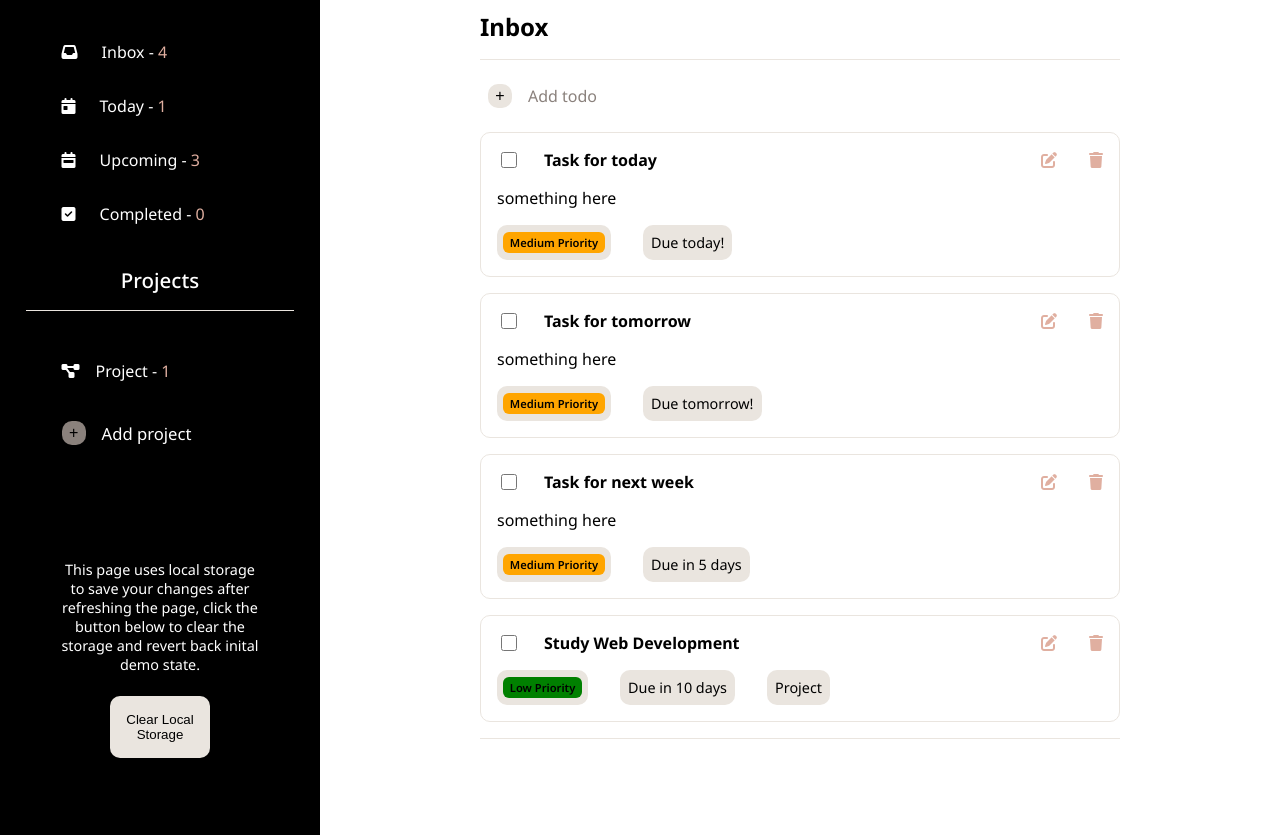
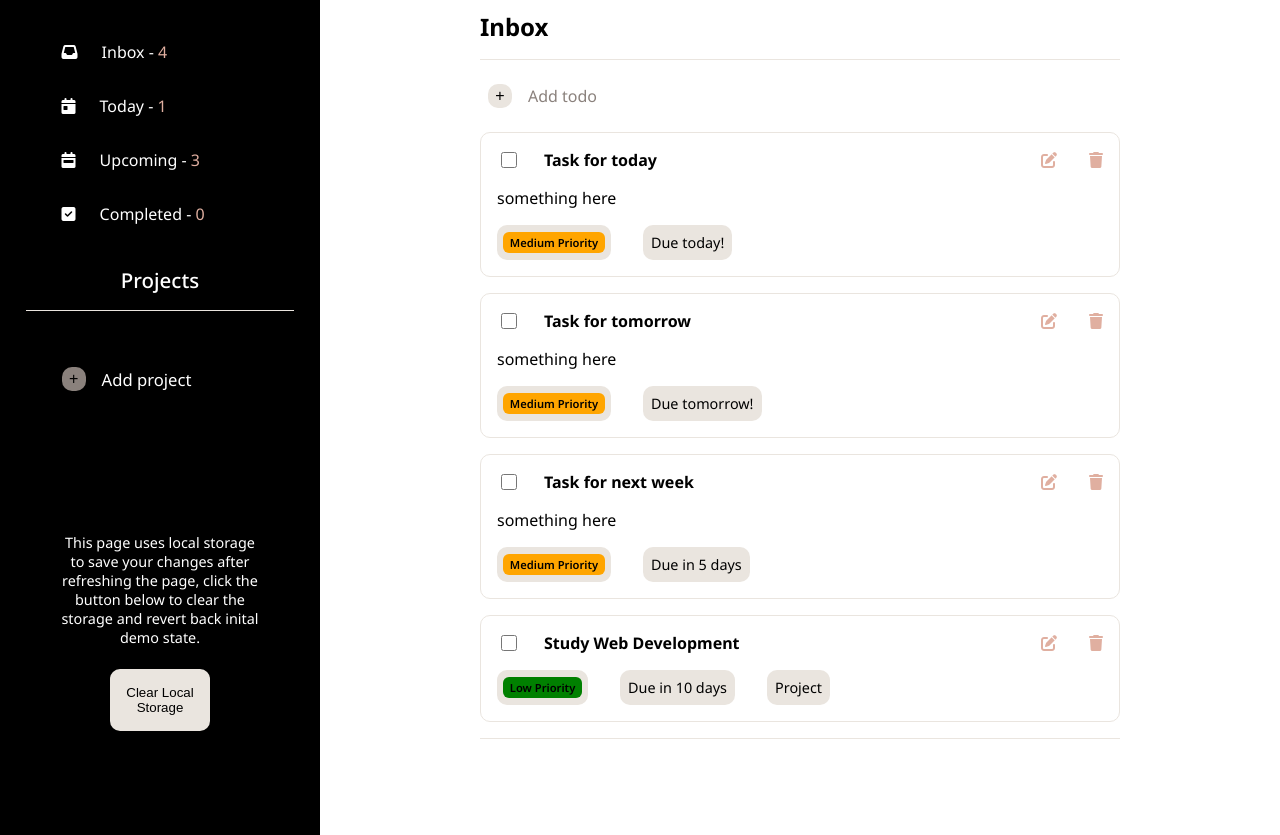
Before and after one commit to dave-forbes/todo-list, a website built with webpack: page dist/index.html in a window 1280 px wide. Shown: the part 86-921 px from the top of the page. Built offline with nearby package versions, Linux system fonts and the light colour scheme.

Commit message:
removed example project from html

```diff
--- a/dist/index.html
+++ b/dist/index.html
@@ -41,10 +41,6 @@
     <h2 class="projects-title">Projects</h2>
     <ul class="projects-nav">
       <div id=projects>
-        <div data-index="Project" class="nav-item project">
-          <i data-index="Project" class="fa-solid fa-diagram-project"></i>
-          <p data-index="Project">Project - <span data-index="Project"></span></p>
-        </div>
       </div>
       <div class="add-projects-container nav-item">
         <button class="add-project-form-button">+</button>
@@ -85,7 +81,6 @@
         <div class="flex">
           <select id="project-select">
             <option value="Inbox">Inbox</option>
-            <option value="Project">Project</option>
           </select>
           <div id="button-wrapper" class="flex">
             <button id="add-todo-button">Add Todo</button>
```
